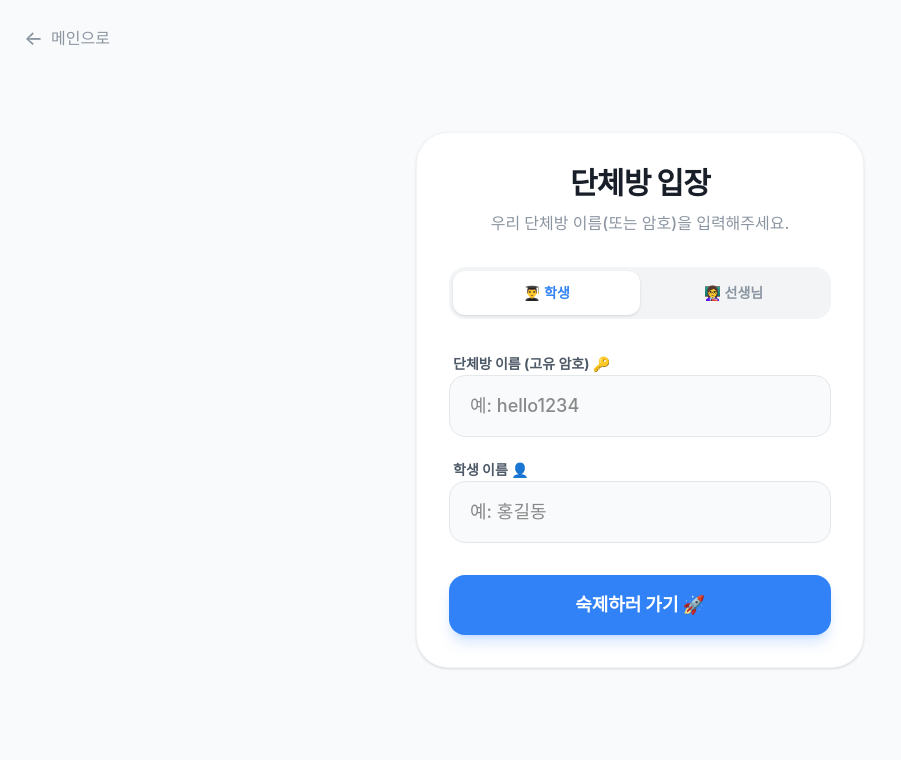
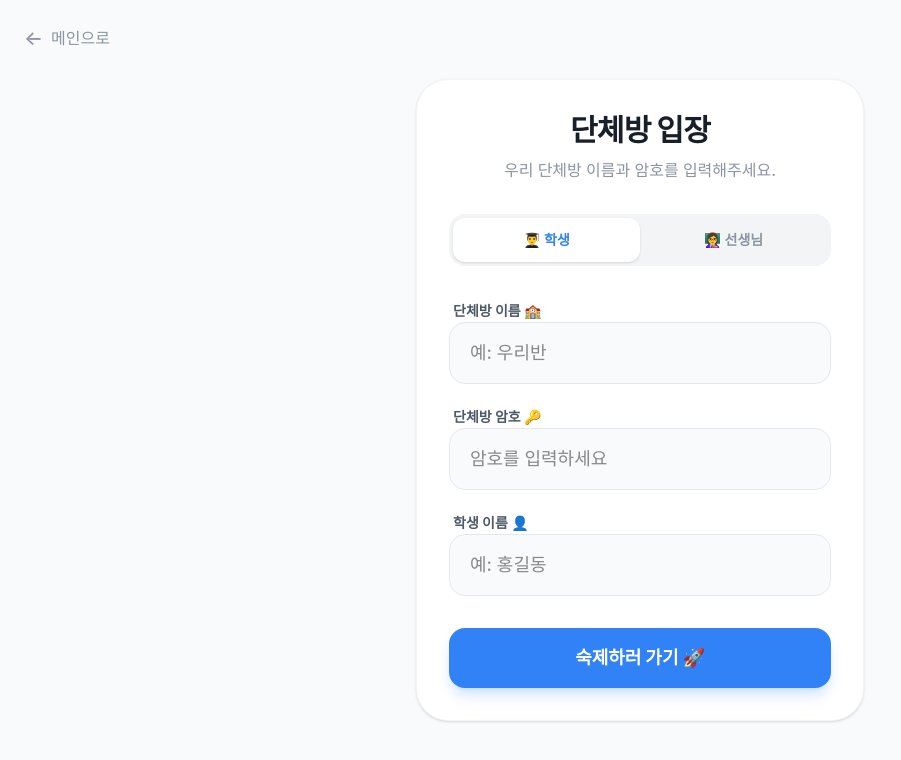
Before and after one commit to sang12341246-ctrl/today-finish, a Next.js app: page /group in a window 1280 px wide. Shown: the top 760 px of the page, without its empty margins (0-901 px from the left). Built offline with nearby package versions, Linux system fonts and the light colour scheme.

Commit message:
feat: 단체방 보안 로직 추가 (이중 잠금장치 및 3분 차단 타이머)

```diff
--- a/app/group/page.tsx
+++ b/app/group/page.tsx
@@ -1,6 +1,6 @@
 'use client';
 
-import { useState } from 'react';
+import { useState, useEffect } from 'react';
 import { useRouter } from 'next/navigation';
 import Link from 'next/link';
 import toast from "react-hot-toast";
@@ -10,13 +10,84 @@ type Role = 'student' | 'teacher';
 export default function GroupPasswordPage() {
     const router = useRouter();
     const [role, setRole] = useState<Role>('student');
+    const [roomName, setRoomName] = useState('');
     const [password, setPassword] = useState('');
     const [studentName, setStudentName] = useState('');
     const [loading, setLoading] = useState(false);
 
+    // Rate Limiting 상태
+    const [failedAttempts, setFailedAttempts] = useState(0);
+    const [lockoutEndTime, setLockoutEndTime] = useState<number | null>(null);
+    const [remainingTime, setRemainingTime] = useState(0);
+
+    // 컴포넌트 마운트 시 로컬스토리지 값 로드 (동기적 setState 방지)
+    useEffect(() => {
+        if (typeof window !== 'undefined') {
+            const savedRoom = localStorage.getItem('premium_group_name');
+            const savedPass = localStorage.getItem('premium_group_id');
+            const savedStudent = localStorage.getItem('premium_student_name');
+
+            if (savedRoom) setRoomName(savedRoom);
+            if (savedPass) setPassword(savedPass);
+            if (savedStudent) setStudentName(savedStudent);
+
+            const savedLockout = localStorage.getItem("group_lockout_end");
+            const savedAttempts = localStorage.getItem("group_failed_attempts");
+
+            if (savedLockout) {
+                const parsedLockout = parseInt(savedLockout, 10);
+                if (parsedLockout > Date.now()) {
+                    setLockoutEndTime(parsedLockout);
+                } else {
+                    localStorage.removeItem("group_lockout_end");
+                    localStorage.removeItem("group_failed_attempts");
+                }
+            }
+
+            if (savedAttempts) {
+                setFailedAttempts(parseInt(savedAttempts, 10));
+            }
+        }
+    }, []);
+
+    // 타이머 훅: 의존성 배열 및 클린업 완벽 구성
+    useEffect(() => {
+        let timer: NodeJS.Timeout;
+
+        if (lockoutEndTime) {
+            const updateTimer = () => {
+                const now = Date.now();
+                const timeLeft = Math.ceil((lockoutEndTime - now) / 1000);
+
+                if (timeLeft <= 0) {
+                    setLockoutEndTime(null);
+                    setRemainingTime(0);
+                    setFailedAttempts(0);
+                    localStorage.removeItem("group_lockout_end");
+                    localStorage.removeItem("group_failed_attempts");
+                } else {
+                    setRemainingTime(timeLeft);
+                }
+            };
+
+            // 처음 즉시 한 번 실행
+            updateTimer();
+
+            // 1초마다 실행
+            timer = setInterval(updateTimer, 1000);
+        }
+
+        return () => {
+            if (timer) clearInterval(timer);
+        };
+    }, [lockoutEndTime]);
+
     const handleEntry = () => {
-        if (password.trim().length < 2) {
-            toast.error('단체방 이름을 2글자 이상 입력해주세요! 🔒');
+        // 이미 차단된 경우 무시
+        if (lockoutEndTime) return;
+
+        if (!roomName.trim() || !password.trim()) {
+            toast.error('단체방 이름과 암호를 모두 입력해주세요! 🔒');
             return;
         }
 
@@ -25,12 +96,36 @@ export default function GroupPasswordPage() {
             return;
         }
 
+        // 추후 서버 DB 연동 시 교체될 검증 로직 부분 (우리반 / 1234)
+        const isCorrect = roomName.trim() === '우리반' && password.trim() === '1234';
+
+        if (!isCorrect) {
+            const newAttempts = failedAttempts + 1;
+            setFailedAttempts(newAttempts);
+            localStorage.setItem("group_failed_attempts", newAttempts.toString());
+
+            if (newAttempts >= 5) {
+                const unlockTime = Date.now() + 3 * 60 * 1000; // 3분
+                setLockoutEndTime(unlockTime);
+                localStorage.setItem("group_lockout_end", unlockTime.toString());
+                toast.error("5회 연속 실패하여 3분간 입력이 차단됩니다.");
+            } else {
+                toast.error(`정보가 일치하지 않습니다. (실패 ${newAttempts}/5)`);
+            }
+            return;
+        }
+
         setLoading(true);
 
         // State update simulation with tiny timeout to prevent React sync render issues
         setTimeout(() => {
+            // 성공 시 차단 정보 초기화
+            setFailedAttempts(0);
+            localStorage.removeItem("group_failed_attempts");
+            localStorage.removeItem("group_lockout_end");
+
             localStorage.setItem('premium_group_id', password.trim());
-            localStorage.setItem('premium_group_name', password.trim());
+            localStorage.setItem('premium_group_name', roomName.trim());
 
             if (role === 'student') {
                 localStorage.setItem('premium_student_name', studentName.trim());
@@ -56,44 +151,78 @@ export default function GroupPasswordPage() {
                     <h1 className="text-3xl font-extrabold tracking-tight text-gray-900 leading-tight">
                         단체방 입장
                     </h1>
-                    <p className="text-gray-500 font-medium">우리 단체방 이름(또는 암호)을 입력해주세요.</p>
+                    <p className="text-gray-500 font-medium">우리 단체방 이름과 암호를 입력해주세요.</p>
                 </div>
+
+                {/* 차단 중일 때 나오는 경고 배너 */}
+                {lockoutEndTime && remainingTime > 0 && (
+                    <div className="w-full mb-6 p-4 bg-red-50 border border-red-200 rounded-xl flex flex-col items-center text-center animate-in fade-in">
+                        <p className="text-red-600 font-bold mb-1">
+                            보안을 위해 5회 이상 틀려 입력을 차단합니다.
+                        </p>
+                        <p className="text-red-500 text-sm font-medium">
+                            잠시 후 다시 시도해 주세요. (남은 시간: {Math.floor(remainingTime / 60)}분 {remainingTime % 60}초)
+                        </p>
+                    </div>
+                )}
 
                 {/* Role Selection Tabs */}
                 <div className="flex p-1 bg-gray-100 rounded-2xl mb-8">
                     <button
                         onClick={() => setRole('student')}
+                        disabled={!!lockoutEndTime}
                         className={`flex-1 py-3 text-sm font-bold rounded-xl transition-all ${role === 'student'
-                                ? 'bg-white text-toss-blue shadow-sm'
-                                : 'text-gray-500 hover:text-gray-700'
-                            }`}
+                            ? 'bg-white text-toss-blue shadow-sm'
+                            : 'text-gray-500 hover:text-gray-700'
+                            } disabled:opacity-50`}
                     >
                         👨‍🎓 학생
                     </button>
                     <button
                         onClick={() => setRole('teacher')}
+                        disabled={!!lockoutEndTime}
                         className={`flex-1 py-3 text-sm font-bold rounded-xl transition-all ${role === 'teacher'
-                                ? 'bg-white text-toss-blue shadow-sm'
-                                : 'text-gray-500 hover:text-gray-700'
-                            }`}
+                            ? 'bg-white text-toss-blue shadow-sm'
+                            : 'text-gray-500 hover:text-gray-700'
+                            } disabled:opacity-50`}
                     >
                         👩‍🏫 선생님
                     </button>
                 </div>
 
                 <div className="space-y-5">
-                    {/* Common Group input */}
+                    {/* Common Group input - Room Name */}
+                    <div className="space-y-2 text-left">
+                        <label htmlFor="roomName" className="text-sm font-bold text-gray-700 ml-1">
+                            단체방 이름 🏫
+                        </label>
+                        <input
+                            id="roomName"
+                            type="text"
+                            value={roomName}
+                            onChange={(e) => setRoomName(e.target.value)}
+                            placeholder="예: 우리반"
+                            disabled={!!lockoutEndTime}
+                            className="w-full px-5 py-4 rounded-2xl border border-gray-200 focus:border-toss-blue focus:ring-4 focus:ring-blue-50/50 outline-none transition-all text-lg font-medium bg-gray-50 hover:bg-white disabled:bg-gray-100 disabled:text-gray-400"
+                            onKeyDown={(e) => {
+                                if (e.key === 'Enter' && role === 'teacher') handleEntry();
+                            }}
+                        />
+                    </div>
+
+                    {/* Common Group input - Password */}
                     <div className="space-y-2 text-left">
                         <label htmlFor="password" className="text-sm font-bold text-gray-700 ml-1">
-                            단체방 이름 (고유 암호) 🔑
+                            단체방 암호 🔑
                         </label>
                         <input
                             id="password"
-                            type="text"
+                            type="password"
                             value={password}
                             onChange={(e) => setPassword(e.target.value)}
-                            placeholder="예: hello1234"
-                            className="w-full px-5 py-4 rounded-2xl border border-gray-200 focus:border-toss-blue focus:ring-4 focus:ring-blue-50/50 outline-none transition-all text-lg font-medium bg-gray-50 hover:bg-white"
+                            placeholder="암호를 입력하세요"
+                            disabled={!!lockoutEndTime}
+                            className="w-full px-5 py-4 rounded-2xl border border-gray-200 focus:border-toss-blue focus:ring-4 focus:ring-blue-50/50 outline-none transition-all text-lg font-medium bg-gray-50 hover:bg-white disabled:bg-gray-100 disabled:text-gray-400"
                             onKeyDown={(e) => {
                                 if (e.key === 'Enter' && role === 'teacher') handleEntry();
                             }}
@@ -112,7 +241,8 @@ export default function GroupPasswordPage() {
                                 value={studentName}
                                 onChange={(e) => setStudentName(e.target.value)}
                                 placeholder="예: 홍길동"
-                                className="w-full px-5 py-4 rounded-2xl border border-gray-200 focus:border-toss-blue focus:ring-4 focus:ring-blue-50/50 outline-none transition-all text-lg font-medium bg-gray-50 hover:bg-white"
+                                disabled={!!lockoutEndTime}
+                                className="w-full px-5 py-4 rounded-2xl border border-gray-200 focus:border-toss-blue focus:ring-4 focus:ring-blue-50/50 outline-none transition-all text-lg font-medium bg-gray-50 hover:bg-white disabled:bg-gray-100 disabled:text-gray-400"
                                 onKeyDown={(e) => {
                                     if (e.key === 'Enter') handleEntry();
                                 }}
@@ -124,8 +254,8 @@ export default function GroupPasswordPage() {
                 <div className="mt-8">
                     <button
                         onClick={handleEntry}
-                        disabled={loading}
-                        className="w-full py-4 bg-toss-blue text-white rounded-2xl text-lg font-extrabold shadow-lg shadow-blue-500/20 transition-all hover:bg-blue-600 active:scale-[0.98] disabled:opacity-50 flex justify-center items-center gap-2"
+                        disabled={loading || !!lockoutEndTime}
+                        className="w-full py-4 bg-toss-blue text-white rounded-2xl text-lg font-extrabold shadow-lg shadow-blue-500/20 transition-all hover:bg-blue-600 active:scale-[0.98] flex justify-center items-center gap-2 disabled:opacity-50 disabled:bg-gray-300 disabled:shadow-none"
                     >
                         {loading ? '입장 중...' : `${role === 'student' ? '숙제하러 가기 🚀' : '채점하러 가기 🖍️'}`}
                     </button>
```
